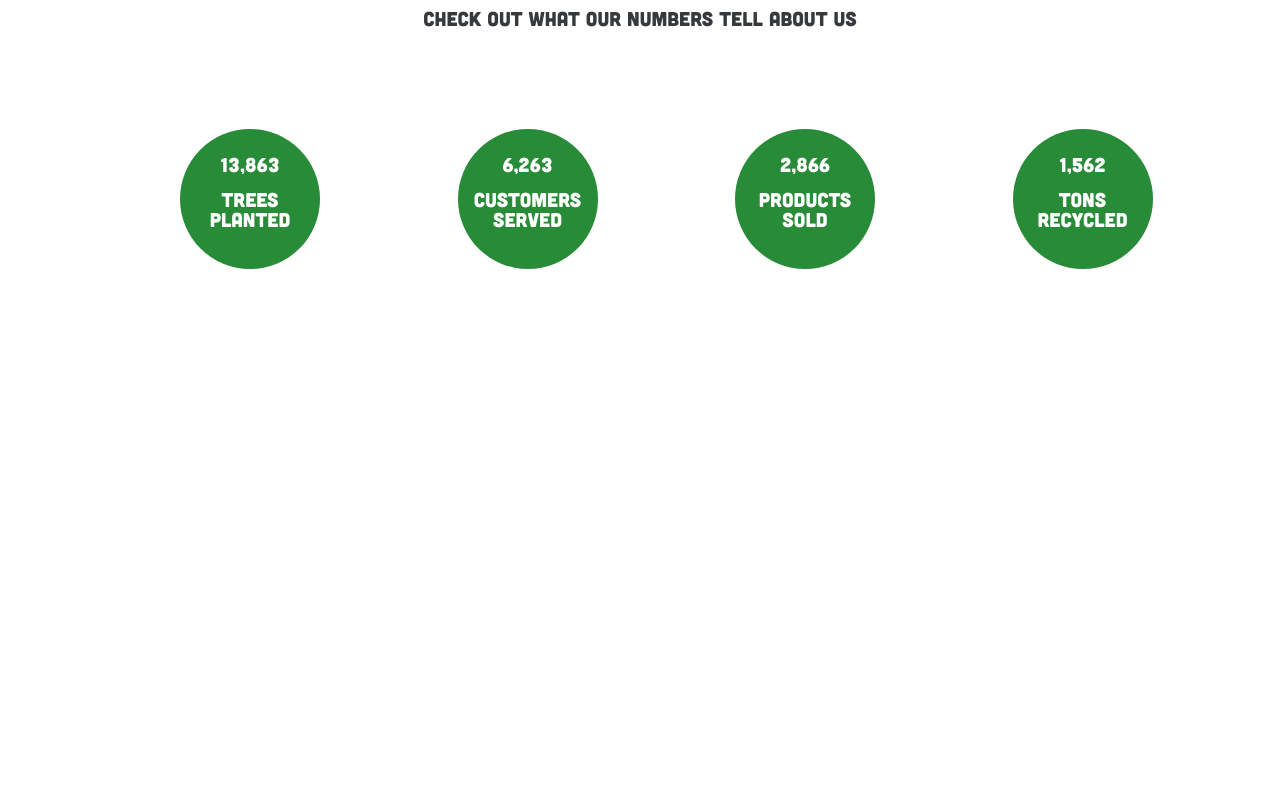
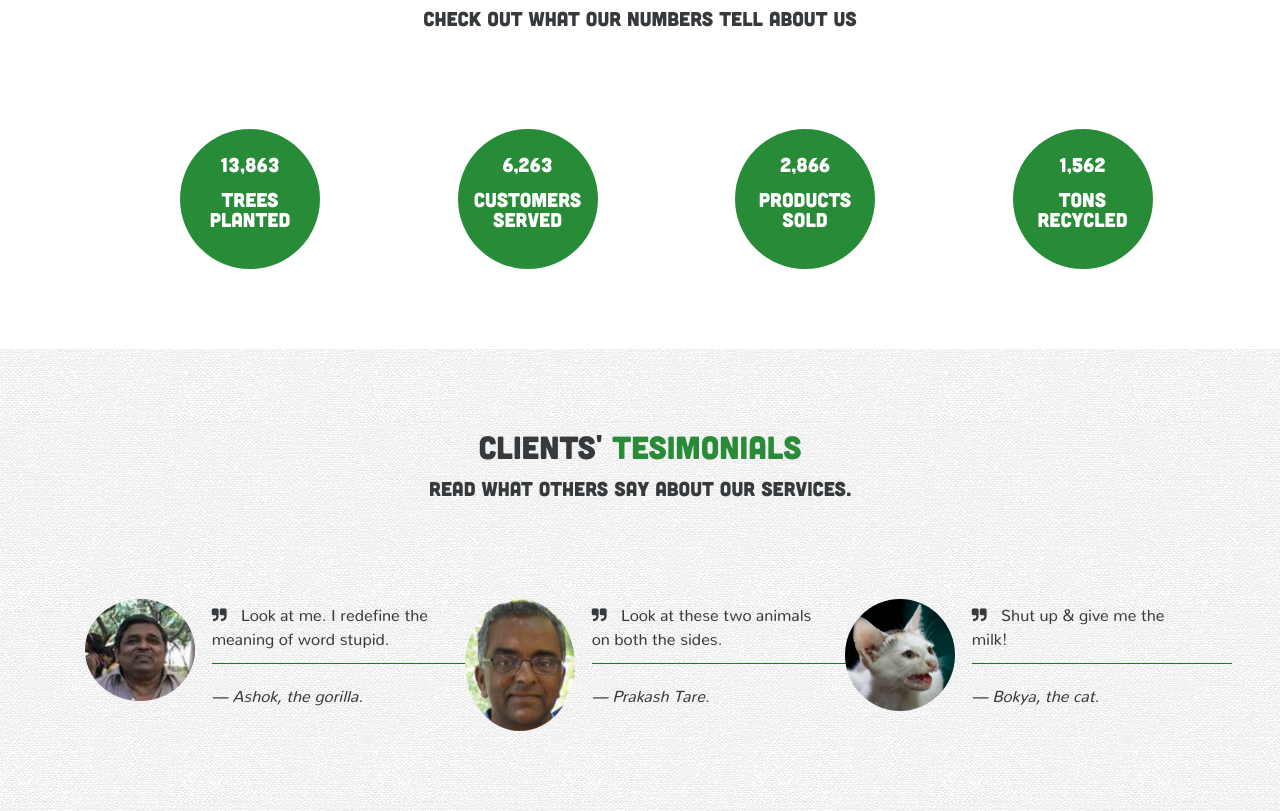
Before and after one commit to Chinmaytare/Sample-Repo, a plain HTML site: page index.html in a window 1280 px wide. Shown: the part 4253-5064 px from the top of the page. Before the commit the page ends 4602 px from the top, so only its background shows below. Drawn offline with Linux system fonts and the light colour scheme.

Commit message:
testimonials

```diff
--- a/css/style.css
+++ b/css/style.css
@@ -337,3 +337,45 @@ h2 {
     color: #222;
     transition: 0.3s;
 }
+
+/* SECTION TESTIMONIALS */
+
+.section-testimonials {
+    padding-top: 5rem;
+}
+
+.testimonial {
+    margin-top: 5rem;
+    padding-bottom: 5rem;
+}
+
+.monka-img,
+.mario-img,
+.monice-img {
+    width: 110px;
+    height: auto;
+    border-radius: 50%;
+}
+
+.monka-img:hover,
+.mario-img:hover,
+.monice-img:hover {
+    transition: 0.5s;
+    transform: scale(0.95);
+}
+
+blockquote{
+    font-family: 'Nunito-Regular'
+}
+
+.fa.fa-quote-right {
+    margin-right: 10px;
+
+}
+
+.testimonials-hr {
+    border-top: 1px solid rgba(19, 128, 36, 1);
+    width: 260px;
+    background: rgba(19, 128, 36, 1);
+
+}
--- a/index.html
+++ b/index.html
@@ -265,6 +265,61 @@
         </div>
     </div>
      </section>
+     <section id="testimonials">
+             <div class="section-testimonials">
+                 <div class="container">
+                    <h2>Clients' <span class="bold-green">tesimonials</span></h2>
+                    <p class="lead under-heading">Read what others say about our services.</p>
+                     <div class="row">
+                         <div class="col-sm-4">
+                             <div class="row testimonial">
+                                 <div class="col-sm-4">
+                                     <img src="img/monkey.jpg" class="mario-img">
+                                 </div>
+                                 <div class="col-sm-8">
+                                    <blockquote>
+                                        <i class="fa fa-quote-right"></i> Look at me. I redefine the meaning of word stupid.
+                                        <hr class="testimonials-hr">
+                                        <cite>&#8212;  Ashok, the gorilla.</cite>
+                                    </blockquote>
+                                 </div>
+                             </div>
+                         </div>
+                         <div class="col-sm-4">
+                             <div class="row testimonial">
+                                 <div class="col-sm-4">
+                                     <img src="img/baba.jpg" class="monice-img">
+                                 </div>
+                                 <div class="col-sm-8">
+                                    <blockquote>
+                                        <i class="fa fa-quote-right"></i> Look at these two animals on both the sides.
+                                        <hr class="testimonials-hr">
+                                        <cite>&#8212; Prakash Tare.</cite>
+                                    </blockquote>
+                                 </div>
+                             </div>
+                         </div>
+                         <div class="col-sm-4">
+                             <div class="row testimonial">
+                                 <div class="col-sm-4">
+                                     <img src="img/bokya.jpg" class="monka-img">
+                                 </div>
+                                 <div class="col-sm-8">
+                                    <blockquote>
+                                        <i class="fa fa-quote-right"></i> Shut up & give me the milk!
+
+
+                                        <hr class="testimonials-hr">
+                                        <cite>&#8212; Bokya, the cat.</cite>
+                                    </blockquote>
+                                 </div>
+                             </div>
+                         </div>
+                     </div>
+
+                 </div>
+             </div>
+         </section>
 
 
         <script src="js/jquery-3.1.1.min.js"></script>
```
Also changed, not shown: img/baba.jpg (added), img/bokya.jpg (added), img/bokya1.jpg (added), img/mario.png (added), img/monice.png (added), img/monka.png (added), img/monkey.jpg (added), img/monkey1.jpg (added).
